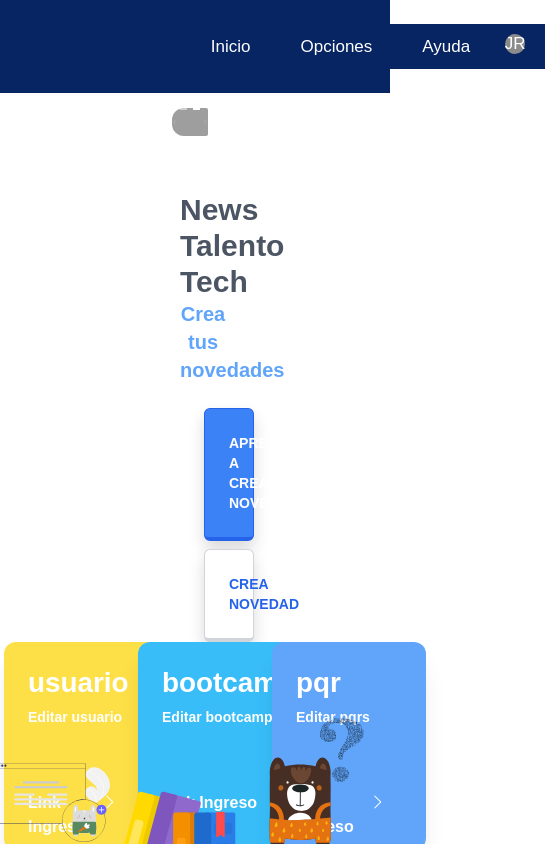
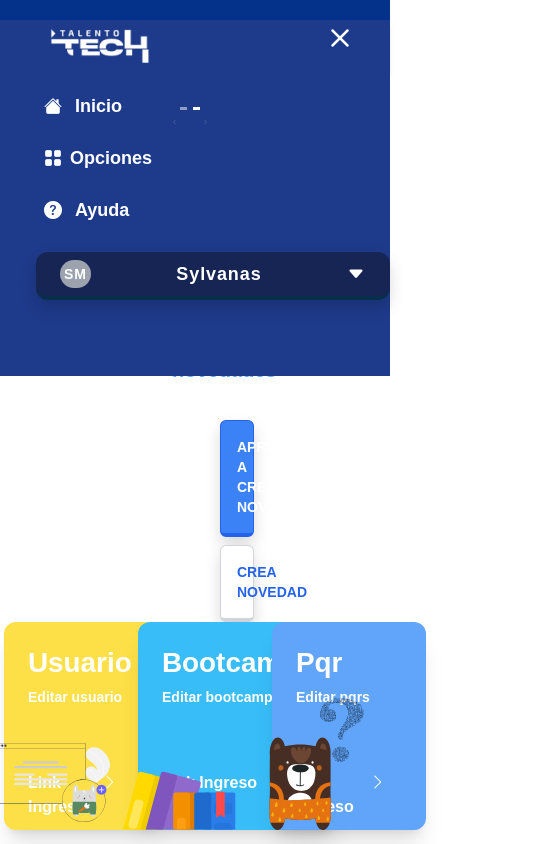
Before and after one commit to Serbox/TalentoTech, a React (Create React App) app: page / in a window 390 px wide. Shown: the top 844 px of the page, 545 px wide, since content can reach past the window. Built offline with nearby package versions, Linux system fonts and the light colour scheme; no server answers; grey boxes are pictures that could not be loaded.

Commit message:
NavBar Lok

```diff
--- a/src/components/Header/Header.css
+++ b/src/components/Header/Header.css
@@ -2,7 +2,7 @@ header{
     position: absolute;
     width: 100%;
     height: 11vh;
-    background-color:#072563 ;
+    background-color:#04318a ;
     display: flex;
     align-items: center;
     gap: 22%;
@@ -35,7 +35,6 @@ ul {
     list-style-type: none;
     margin: 0;
     padding: 0;
-    display: flex;
     gap: 20px;
 }
 
--- a/src/components/Header/Header.js
+++ b/src/components/Header/Header.js
@@ -1,13 +1,79 @@
-import React from 'react'
+import React, { useState } from 'react'
 import './Header.css'
 import img1 from '../../IMG/logo_talento.svg'
 import img2 from '../../IMG/tec-presidencia.svg'
+import LogoTalento from '../../IMG/TalentoTech.png'
 import { Link } from 'react-router-dom'
 const Header = () => {
+    let [isOpen, setisOpen] = useState(false)
+    let [isOpend, setisOpend] = useState(false)
+
   return (
     <>
     <header>
-         <div className='imgs'>
+        <nav className='shadow-md w-full sticky top-0 left-0  z-10'>
+            <div className='md:px-10 py-1 px-7 md:flex justify-between items-center bg-blue-900'>
+            {/*Logo Aqui*/}
+                <div className='flex text-2xl cursor-pointer items-center gap-2'>
+                    <img src={LogoTalento} alt="..." className='w-36 sm:w-full' />
+                </div>
+            {/*Icono Muni Desplegable*/}
+                <div onClick={()=> setisOpen(!isOpen)} className='w-7 h-7 absolute right-8 top-1 cursor-pointer md:hidden'>
+                    {
+                        isOpen ? <i class="bi bi-list text-white text-2xl"></i> : <i class="bi bi-x-lg text-white text-xl"></i>
+                    }
+                </div>
+            {/*Nav Link*/}
+                <ul className={`md:flex md:items-center md:pb-0 pb-12 absolute md:static bg-blue-900 md:z-auto z-[-1] left-0 w-full md:w-auto md:pl-0 pl-9 transition-all duration-500 ease-in ${!isOpen ? 'top-12':'top-[-490px]'}`}>
+                    <li className='font-semibold my-6 md:my-0 md:ml-8'>
+                        <a href='/' className='block font-semibold text-white text-lg decoration-transparent p-0 hover:text-xl hover:font-bold'><i className="bi bi-house-fill px-2"> </i>Inicio</a>
+                    </li>
+                    <li className='font-semibold my-6 md:my-0 md:ml-8'>
+                        <a href='/' className='block font-semibold text-white text-lg decoration-transparent p-0 hover:text-xl hover:font-bold'><i className="bi bi-grid-fill px-2"></i>Opciones</a>
+                    </li>
+                    <li className='font-semibold my-6 md:my-0 md:ml-8'>
+                        <a href='/' className='block font-semibold text-white text-lg decoration-transparent p-0 hover:text-xl hover:font-bold'><i className="bi bi-question-circle-fill px-2"> </i>Ayuda</a>
+                    </li>
+                    <li className=" relative flex flex-col items-center font-semibold my-7 md:my-0 md:ml-8 bg-blue-950  border-b-4  border-sky-950 p-2 rounded-xl shadow">
+                            <a href='#' onClick={() => setisOpend((prev) => !prev)} className='w-full flex justify-between font-sbold text-white text-lg decoration-transparent p-0 gap-2 items-center px-3 hover:text-lg hover:font-semibold tracking-wider'>
+                                <div className='rounded-full bg-gray-400 p-1 text-sm hover:text-sm hover:font-bold'>
+                                    SM
+                                </div>
+                                Sylvanas
+                                {!isOpend ?(
+                                    <i class="bi bi-caret-down-fill"></i>
+                                ) :(
+                                    <i class="bi bi-caret-up-fill"></i>
+                                )}
+                                {isOpend &&(
+                                    <div className='bg-blue-950 absolute top-14 left-0 flex flex-col items-start rounded-lg p-2 w-full shadow-black'>
+                                        <div className='flex flex-row w-full h-full items-center bg-slate-50 hover:bg-slate-200 rounded-lg p-1'>
+                                            <div className='flex flex-col px-2 w-full '>
+                                                    <h4 className='text-gray-700 text-lg font-bold p-0 m-0 text-center'>Sylvanas</h4>
+                                                    <h4 className='text-gray-700 text-lg font-bold p-0 m-0 text-center'>Hayase</h4>
+                                                <div className='text-base text-center text-sky-500 font-bold'>
+                                                    Sylvanas@
+                                                </div>
+
+                                            </div>
+                                            <div className='bg-gray-300 rounded-full p-0 mx-2'>
+                                                <h5 className='p-2 text-center font-medium'>SM</h5>
+                                            </div>
+                                        </div>
+                                        <div className='bg-slate-50 w-full rounded-sm text-center mt-1 hover:bg-blue-950'>
+                                            <a href='/' className='text-gray-700 text-base font-bold w-100 hover:text-white hover:text-bases hover:font-bold  '><i class="bi bi-nut-fill mx-1"></i >Config. cuenta</a>
+                                        </div>
+                                        <div className='bg-slate-50 w-full rounded-sm text-center mt-1 hover:bg-red-600 '>
+                                            <a href='/' className='text-gray-700 text-base font-bold w-100 hover:text-white hover:text-bases hover:font-bold  '><i class="bi bi-door-open text-xl"></i> Cerrar Sesiòn</a>
+                                        </div>
+                                    </div>
+                                )}
+                            </a>
+                    </li>
+                </ul>
+            </div>
+        </nav>
+         {/*<div className='imgs'>
             <Link to={"/"}><img className='img' src={img1}/></Link>
             <a href='#'><img className='img' src={img2}></img></a>
          </div>
@@ -50,7 +116,7 @@ const Header = () => {
                     </li>
                 </ul>
             </nav>
-        </div>
+        </div>*/}
     </header>
     </>
   )
--- a/src/components/Info-principal/Info-principal.js
+++ b/src/components/Info-principal/Info-principal.js
@@ -121,13 +121,13 @@ const Info = () => {
                                     </Carousel.Item>
                                 </Carousel>
                         </Col>
-                        <Col className="px-0 mx-2">
+                        <Col className="px-0 mx-0">
                             <div className='max-w-xl px-2 flex flex-col justify-center align-middle pt-10'>
                                 <h1 className='block font-bold text-gray-600 text-3xl text-center mb-0'> News Talento Tech</h1>
-                                <p className='block font-bold text-blue-400 text-xl text-center mb-6'> Crea tus novedades </p>
+                                <p className='block font-bold text-blue-400 text-xl text-center mb-9'> Crea tus novedades </p>
 
-                                <a className='btn bg-blue-500 hover:bg-blue-600 text-white font-semibold py-4 px-4 border-b-4 border-blue-600 hover:border-blue-700 hover:shadow-black hover:font-semibold hover:text-sm shadow mb-2 mx-4 text-sm rounded'> APRENDE A CREAR NOVEDADES </a>
-                                <a className='btn bg-white text-blue-600 hover:text-blue-600 font-semibold py-4 px-4 border-b-4 border-gray-300 hover:border-gray-400 hover:shadow-black hover:font-semibold hover:text-sm shadow mx-4 text-sm rounded'> CREA NOVEDAD </a>
+                                <a className='btn bg-blue-500 hover:bg-blue-600 text-white font-semibold py-3 px-3 border-b-4 border-blue-600 hover:border-blue-700 hover:shadow-black hover:font-semibold hover:text-sm shadow mb-2 mx-5 text-sm rounded'> APRENDE A CREAR NOVEDADES </a>
+                                <a className='btn bg-white text-blue-600 hover:text-blue-600 font-semibold py-3 px-3 border-b-4 border-gray-300 hover:border-gray-400 hover:shadow-black hover:font-semibold hover:text-sm shadow mx-5 text-sm rounded'> CREA NOVEDAD </a>
                             </div>
                         </Col>
                     </Row>
@@ -136,7 +136,7 @@ const Info = () => {
                         <li className='flex flex-row justify-between'>
                             <Link to={"/users"} className='block w-96 h-52 p-6 bg-yellow-300 rounded-xl hover:rounded-xl text-sm hover:text-sm shadow-xl hover:shadow-yellow-500 hover:bg-yellow-400'>
                                 <h1 className='font-semibold'>
-                                    usuario
+                                    Usuario
                                 </h1>
                                 <p className='font-semibold'>Editar usuario</p>
                                 <div className='flex flex-row pt-5'>
@@ -151,7 +151,7 @@ const Info = () => {
                         <li className='flex flex-row justify-between'>
                             <a href='#' className='block w-96 h-52 p-6 bg-sky-400 rounded-xl hover:rounded-xl text-sm hover:text-sm shadow-xl hover:shadow-sky-600 hover:bg-sky-500'>
                                 <h1 className='font-semibold'>
-                                    bootcamps
+                                    Bootcamps
                                 </h1>
                                 <p className='font-semibold'>Editar bootcamps</p>
                                 <div className='flex flex-row pt-5'>
@@ -166,7 +166,7 @@ const Info = () => {
                         <li className='flex flex-row justify-between'>
                             <a href='#' className='block w-96 h-52 p-6 bg-blue-400 rounded-xl hover:rounded-xl text-sm hover:text-sm shadow-xl hover:shadow-blue-600 hover:bg-blue-500'>
                                 <h1 className='font-semibold'>
-                                    pqr
+                                    Pqr
                                 </h1>
                                 <p className='font-semibold'>Editar pqrs</p>
                                 <div className='flex flex-row pt-5'>
@@ -181,7 +181,7 @@ const Info = () => {
                         <li className='flex flex-row justify-betwee'>
                             <a href='#' className='block w-96 h-52 p-6 bg-purple-500 rounded-xl hover:rounded-xl text-sm hover:text-sm shadow-xl hover:shadow-purple-700 hover:bg-purple-600'>
                                 <h1 className='font-semibold'>
-                                    hackathons
+                                    Hackathons
                                 </h1>
                                 <p className='font-semibold'>Editar hackatones</p>
                                 <div className='flex flex-row pt-5'>
@@ -196,7 +196,7 @@ const Info = () => {
                         <li className='flex flex-row justify-between'>
                         <a href='#' className='block w-96 h-52 p-6  bg-red-400 rounded-xl hover:rounded-xl text-sm hover:text-sm shadow-xl hover:shadow-red-600 hover:bg-red-500'>
                                 <h1 className='font-semibold'>
-                                    job connections
+                                    Job connections
                                 </h1>
                                 <p className='font-semibold'>Editar job connections</p>
                                 <div className='flex flex-row pt-5'>
@@ -211,7 +211,7 @@ const Info = () => {
                         <li className='flex flex-row justify-between'>
                             <a href='#' className='relatove w-96 h-52 p-6  bg-lime-400 rounded-xl hover:rounded-xl text-sm hover:text-sm shadow-xl hover:shadow-lime-600 hover:bg-lime-500'>
                                 <h1 className='font-semibold'>
-                                    marketplace
+                                    Marketplace
                                 </h1>
                                 <p className='font-semibold'>Editar marketplace</p>
                                 <div className='flex flex- pt-5'>
--- a/src/components/Modal/modal.jsx
+++ b/src/components/Modal/modal.jsx
@@ -8,7 +8,7 @@ function modal({open, onclose, children}) {
       {/*modal*/}
       <div onClick={e => e.stopPropagation()} className={`mx-auto mt-10 max-w-[50%] max-h-[90%] bg-white rounded-xl shadow p-2 transition-all ${open ? "scale-100": "scale-125 opacity-0"}`}>
         <button onClick={onclose} className='absolute top-2 right-2 p-1 rounded-lg text-gray-400 bg-white hover:bg-gray-50 hover:text-gray-600'>
-          <p>X</p>
+          <i class="bi bi-x-circle text-xl hover:text-red-500"></i>
         </button>
         {children}
       </div>
--- a/src/index.css
+++ b/src/index.css
@@ -2,11 +2,6 @@
 @tailwind components;
 @tailwind utilities;
 
-@layer components{
-  .App {
-    @apply flex items-center justify-center min-h-screen bg-gray-50;
-  }
-}
 
 body {
   margin: 0;
```
Also changed, not shown: src/IMG/TalentoTech.png (added).
